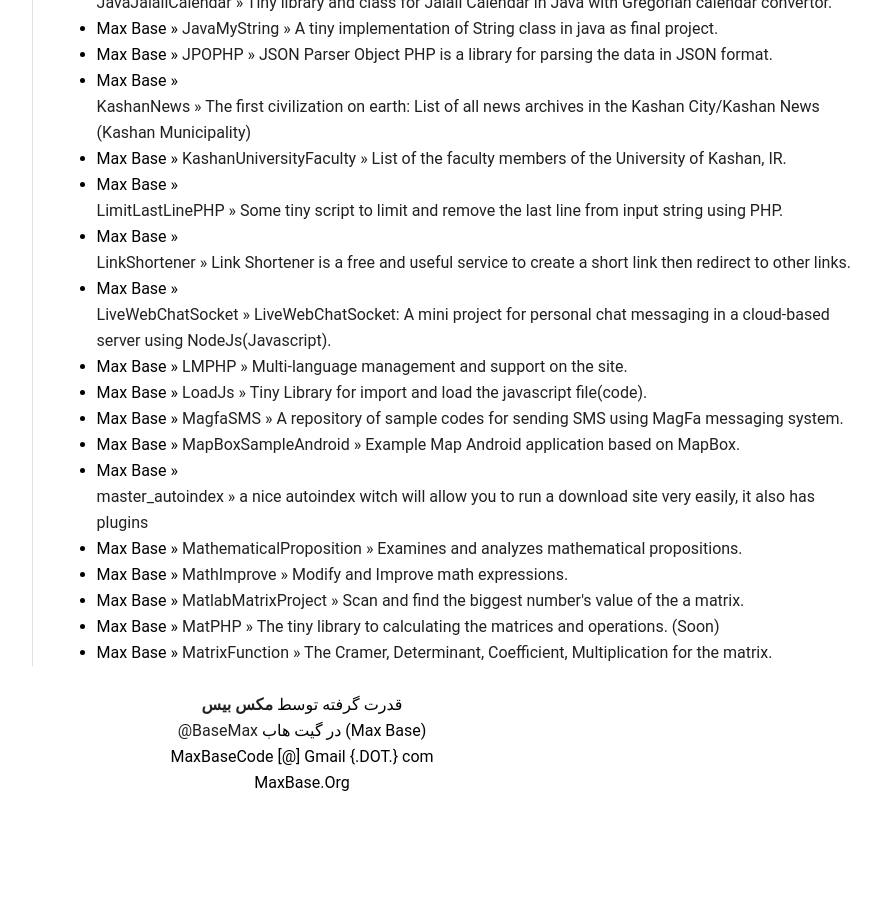
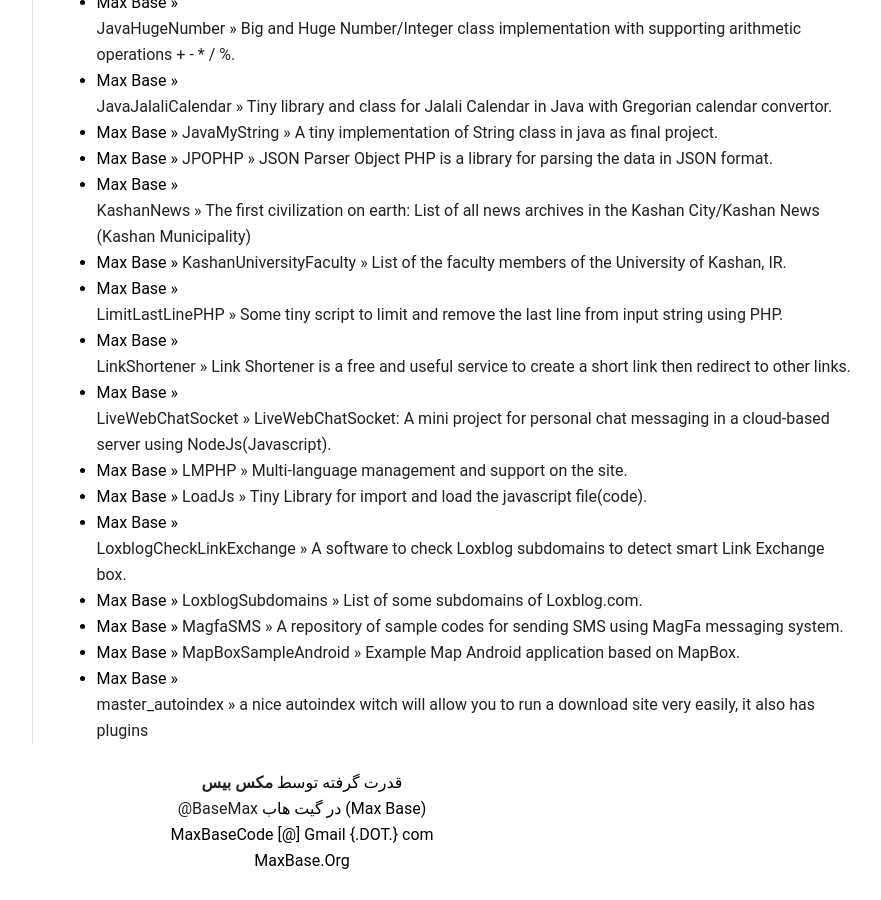
Before and after one commit to BaseMax/Fa.MaxBase.org, a Jekyll site: the page built from project.html, in a window 1280 px wide and 900 px high, scrolled down 3094 px. Shown: the whole window, without its empty margins (338-1219 px from the left). Built offline with Jekyll 4.4.1, drawn with Linux system fonts in a browser that asks for light colours; before the commit the page ends 3916 px from its top, so only the background shows below that; some of the changed text lies outside the part shown.

Commit message:
Update repository list

```diff
--- /dev/null
+++ b/_cookies.txt
@@ -0,0 +1,3 @@
+# Netscape HTTP Cookie File
+# https://curl.haxx.se/docs/http-cookies.html
+# This file was generated by libcurl! Edit at your own risk.
--- a/_data/repositories.yml
+++ b/_data/repositories.yml
@@ -14,6 +14,9 @@
   - name: "AndroidGoogleMaps"
     description: "A sample android application with google maps for SDK 9."
     url: "https://github.com/BaseMax/AndroidGoogleMaps"
+  - name: "AndroidKashanSTU"
+    description: "A repository for trying to decompile and analyze of KashanSTU Android application"
+    url: "https://github.com/BaseMax/AndroidKashanSTU"
   - name: "AndroidMySMS"
     description: "An android application to send sms for a cloud-based web service."
     url: "https://github.com/BaseMax/AndroidMySMS"
@@ -41,6 +44,9 @@
   - name: "AwesomeMoneroBase"
     description: "Awesome/Fork List of monero base projects in the github."
     url: "https://github.com/BaseMax/AwesomeMoneroBase"
+  - name: "BankSystemCLI"
+    description: "A tiny and CLI program for Bank system with 2 different user access using C."
+    url: "https://github.com/BaseMax/BankSystemCLI"
   - name: "BaseMax.Github.io"
     description: "Max Base Personal Website."
     url: "https://github.com/BaseMax/BaseMax.Github.io"
@@ -188,6 +194,9 @@
   - name: "FlaskSample"
     description: "A sample project based on python and flask."
     url: "https://github.com/BaseMax/FlaskSample"
+  - name: "GAPBeginner"
+    description: "A repository to introduce GAP system for beginners."
+    url: "https://github.com/BaseMax/GAPBeginner"
   - name: "GapPackage"
     description: "A sample package based on GAP."
     url: "https://github.com/BaseMax/GapPackage"
@@ -275,6 +284,12 @@
   - name: "LoadJs"
     description: "Tiny Library for import and load the javascript file(code)."
     url: "https://github.com/BaseMax/LoadJs"
+  - name: "LoxblogCheckLinkExchange"
+    description: "A software to check Loxblog subdomains to detect smart Link Exchange box."
+    url: "https://github.com/BaseMax/LoxblogCheckLinkExchange"
+  - name: "LoxblogSubdomains"
+    description: "List of some subdomains of Loxblog.com."
+    url: "https://github.com/BaseMax/LoxblogSubdomains"
   - name: "MagfaSMS"
     description: "A repository of sample codes for sending SMS using MagFa messaging system."
     url: "https://github.com/BaseMax/MagfaSMS"
@@ -284,18 +299,3 @@
   - name: "master_autoindex"
     description: "a nice autoindex witch will allow you to run a download site very easily, it also has plugins"
     url: "https://github.com/BaseMax/master_autoindex"
-  - name: "MathematicalProposition"
-    description: "Examines and analyzes mathematical propositions."
-    url: "https://github.com/BaseMax/MathematicalProposition"
-  - name: "MathImprove"
-    description: "Modify and Improve math expressions."
-    url: "https://github.com/BaseMax/MathImprove"
-  - name: "MatlabMatrixProject"
-    description: "Scan and find the biggest number's value of the a matrix."
-    url: "https://github.com/BaseMax/MatlabMatrixProject"
-  - name: "MatPHP"
-    description: "The tiny library to calculating the matrices and operations. (Soon)"
-    url: "https://github.com/BaseMax/MatPHP"
-  - name: "MatrixFunction"
-    description: "The Cramer, Determinant, Coefficient, Multiplication for the matrix."
-    url: "https://github.com/BaseMax/MatrixFunction"
```
